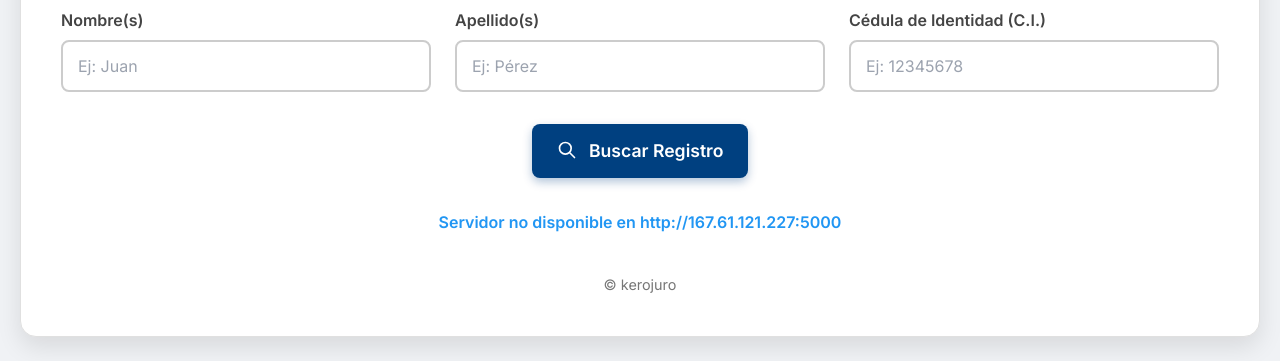
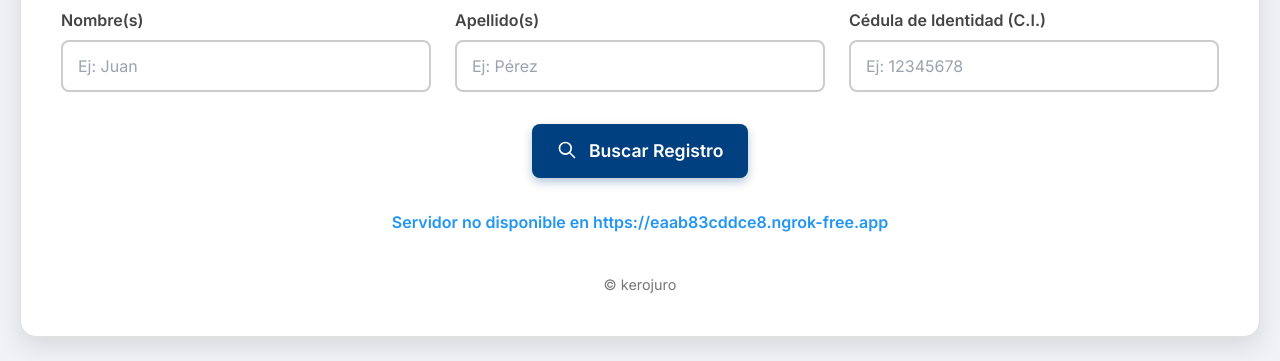
Before and after one commit to jakineru/registrocivil, a plain HTML site: page index.html in a window 1280 px wide. Shown: the part 439-800 px from the top of the page. Drawn offline with nearby package versions, Linux system fonts and the light colour scheme; no server answers.

Commit message:
Update index.html

```diff
--- a/index.html
+++ b/index.html
@@ -233,7 +233,7 @@
         const noResults = document.getElementById('noResults');
         const errorMessage = document.getElementById('errorMessage');
 
-        const API_URL = 'http://167.61.121.227:5000';
+        const API_URL = 'https://eaab83cddce8.ngrok-free.app';
 
         function showLoading() {
             loadingAnimation.style.display = 'block';
```
